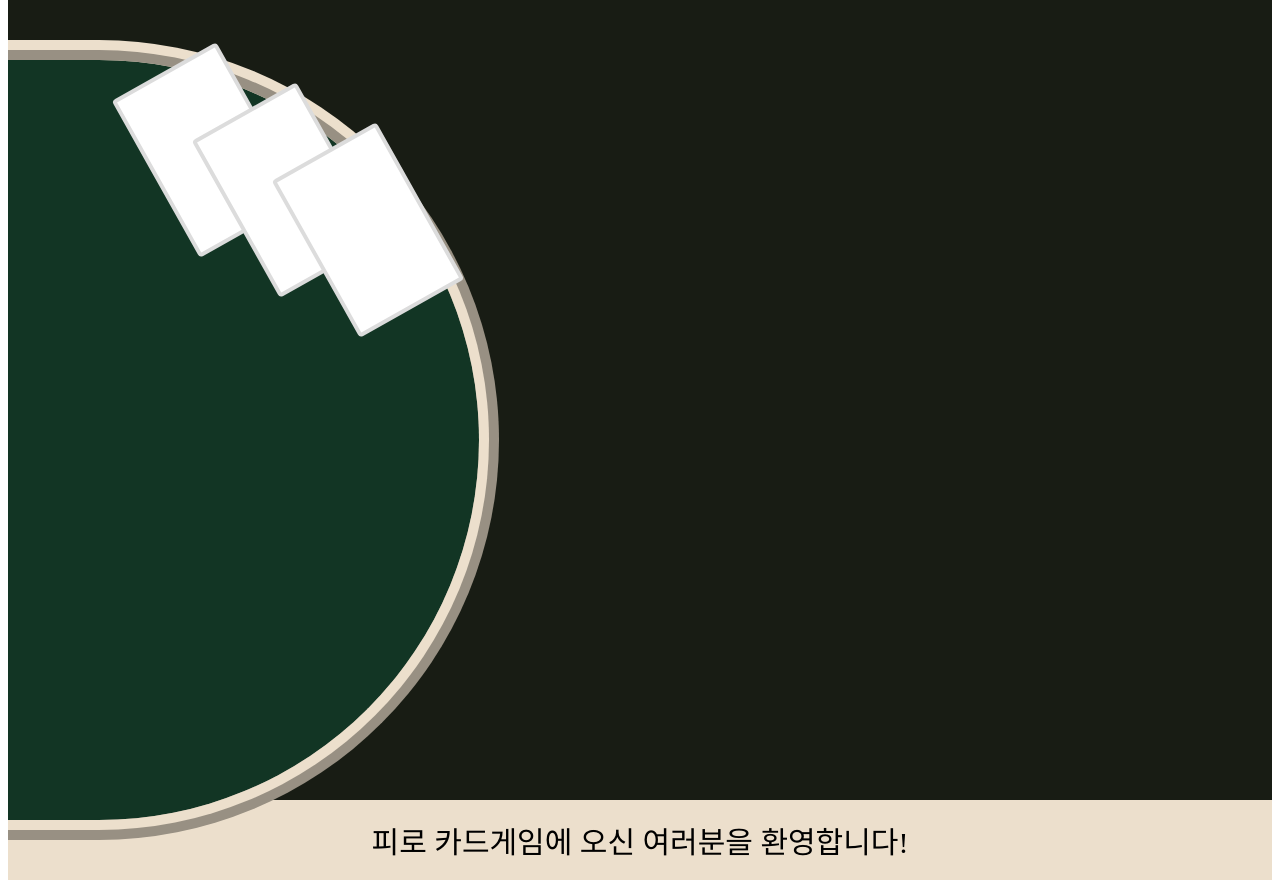
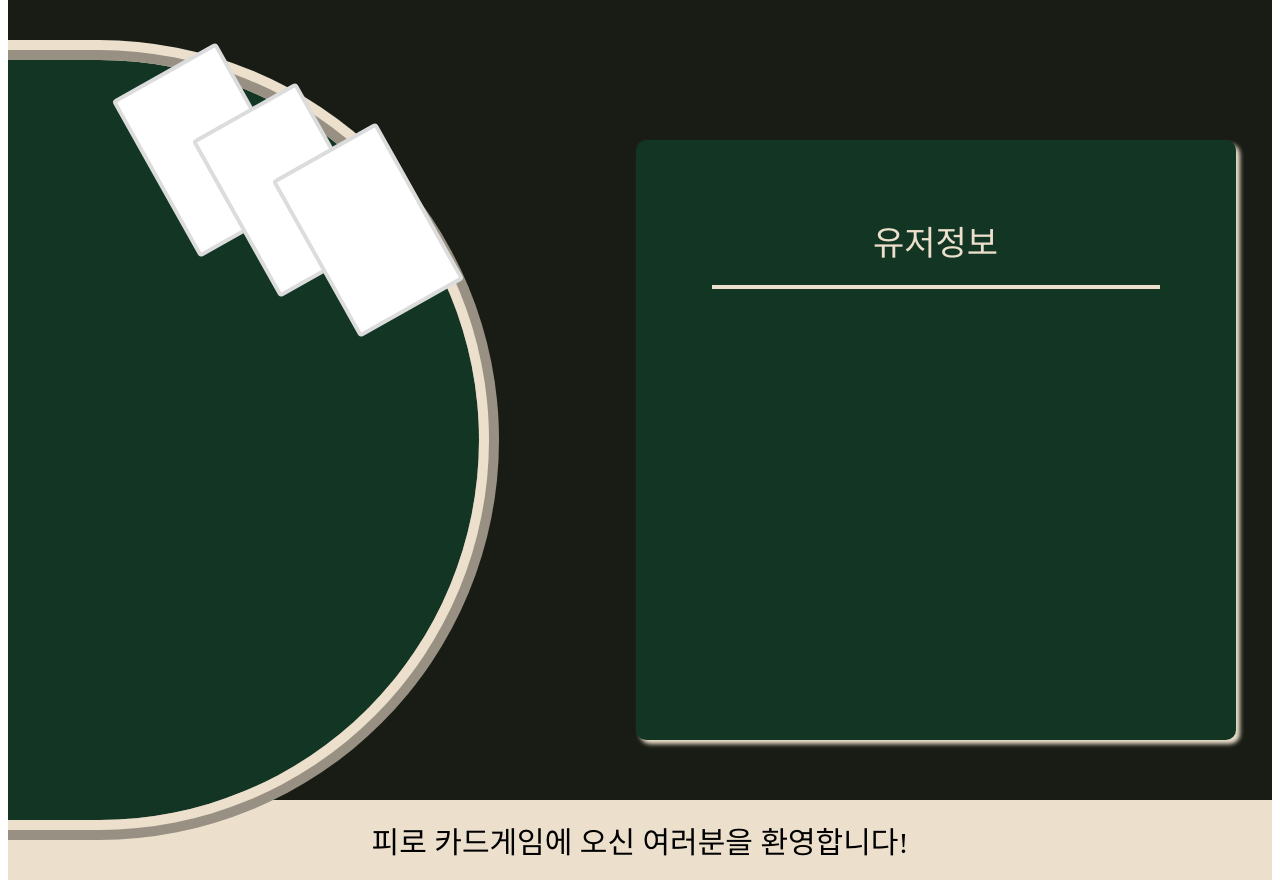
Before and after one commit to Pirogramming-22/Piro22_CardGame_6, a Django app: template templates/games/detail.html in a window 1280 px wide. Shown: the part 88-976 px from the top of the page. Run offline with Django 5.2, Linux system fonts and the light colour scheme; the template is opened without the code that fills it, so the values that code supplies are empty; some web fonts are replaced.

Commit message:
[add]: detail.html update

```diff
--- a/config/urls.py
+++ b/config/urls.py
@@ -20,4 +20,5 @@ from django.urls import path, include
 urlpatterns = [
     path('admin/', admin.site.urls),
     path('', include('users.urls')),
+    path('', include('games.urls')),
 ]
--- /dev/null
+++ b/games/urls.py
@@ -0,0 +1,8 @@
+from django.urls import path
+from . import views
+
+app_name = 'games'
+
+urlpatterns = [
+    path('games', views.game_main, name="game_main"),
+]
--- a/games/views.py
+++ b/games/views.py
@@ -1,3 +1,7 @@
 from django.shortcuts import render
 
-# Create your views here.
+def game_main(request):
+    context = {
+        'data': 'hello!',
+    }
+    return render(request, 'games/finished_attack.html', context)
--- a/static/css/style_nkm.css
+++ b/static/css/style_nkm.css
@@ -144,3 +144,47 @@ footer {
     background-color: var(--background-green);
     color: var(--light_brown);
 }
+
+.detail__container {
+    width: 600px;
+    height: 600px;
+    background-color: var(--green);
+    border-radius: 10px;
+    padding: 20px;
+    box-shadow: 4px 4px 4px 0px var(--light_brown);
+}
+.detail__tool {
+    display: flex;
+    flex-direction: column;
+    align-items: center;
+    gap: 20px;
+    margin: 10%;
+    font-size: 34px;
+    color: var(--light_brown);
+}
+.detail__divide {
+    width: 100%;
+    border: 2px solid var(--light_brown);
+}
+.delete_attack__game_info_status, .delete_attack__game_info_mycard,
+.finished_attack__game_info_rule, .finished_attack__game_info_card,
+.finished_attack__game_info_result, .finished_attack__game_info_score {
+    font-size: 24px;
+}
+.delete_attack__btns, .counter_attack__btns, .finished_attack__game_list{
+    display: flex;
+    flex-direction: column;
+    gap: 10px;
+    margin-top: 20px;
+}
+.delete_attack__game_delete, .delete_attack__game_list,
+.counter_attack__game_accept, .counter_attack__game_list,
+.finished_attack__game_list {
+    font-size: 20px;
+    padding-inline: 20px;
+    padding-block: 8px;
+    border-radius: 10px;
+    font-family: 'GongGothicMedium';
+    background-color: var(--background-green);
+    color: var(--light_brown);
+}
--- a/templates/games/detail.html
+++ b/templates/games/detail.html
@@ -1 +1,11 @@
 {% extends 'base.html' %}
+{% block btn_contents %}
+<div class="detail__container">
+    <div class="detail__tool">
+        <div class="detail__game_info_users">유저정보</div>
+        <div class="detail__divide"></div>
+        {% block detail_contents %}
+        {% endblock %}
+    </div>
+</div>
+{% endblock %}
```
Also changed, not shown: templates/games/counter_attack.html (added, +7 -0 lines), templates/games/delete_attack.html (added, +9 -0 lines), templates/games/finished_attack.html (added, +11 -0 lines).
